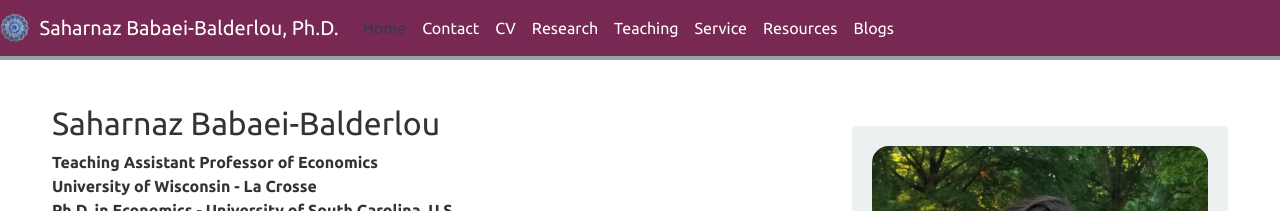
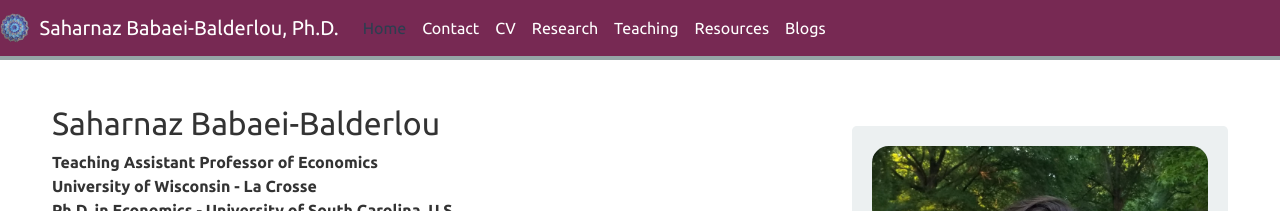
Before and after one commit to saharnazb/saharnazb.github.io, a Jekyll site: the page built from _pages/home.md, in a window 1280 px wide. Shown: the top 211 px of the page. Built offline with Jekyll 4.4.1, drawn with Linux system fonts in a browser that asks for light colours; nearby versions of some CDN libraries; library files that are not in the unit come from our copies; a style sheet for code colours, icons or effects is not loaded.

Commit message:
organize resources

```diff
--- a/_includes/header.html
+++ b/_includes/header.html
@@ -40,21 +40,20 @@
                 <ul class="dropdown-menu">
                     <li><a class="dropdown-item" href="{{ site.url }}{{ site.baseurl }}/teaching/intro-data/">Data Analysis for Business Applications (ECO230)</a></li>
                     <li><a class="dropdown-item" href="{{ site.url }}{{ site.baseurl }}/teaching/intro-macro/">Global Macroeconomics (ECO120)</a></li>
-                    <li><a class="dropdown-item" href="{{ site.url }}{{ site.baseurl }}/teaching/intro-micro/">Principles of Microeconomics (ECON221)</a></li>
-                    <li><a class="dropdown-item" href="{{ site.url }}{{ site.baseurl }}/teaching/intro-econ/">Introduction to Economics (ECON224)</a></li>
                     <li><a class="dropdown-item" href="{{ site.url }}{{ site.baseurl }}/teaching/teaching-experience/">Past Teaching</a></li>
                     <li><a class="dropdown-item" href="{{ site.url }}{{ site.baseurl }}/teaching/makeappt/">Office Hours Appointments</a></li>
-
                 </ul>
             </li>
 
-            <li class="nav-item">
-                <a class="nav-link {% if page.url contains '/service/' %}active{% endif %}" href="{{ site.url }}{{ site.baseurl }}/service/">Service</a>
-            </li>
 
-
-            <li class="nav-item"></li>
-                <a class="nav-link {% if page.url contains '/resources/' %}active{% endif %}" href="{{ site.url }}{{ site.baseurl }}/resources/">Resources</a>
+            <!-- Dropdown for Resources -->
+            <li class="nav-item dropdown">
+                <a class="nav-link" href="{{ site.url }}{{ site.baseurl }}/resources/">Resources</a>
+                <ul class="dropdown-menu">
+                    <li><a class="dropdown-item" href="{{ site.url }}{{ site.baseurl }}/resources/apps-forms/">My Apps and Forms</a></li>
+                    <li><a class="dropdown-item" href="{{ site.url }}{{ site.baseurl }}/resources/links/">Helpful Links</a></li>
+                    <li><a class="dropdown-item" href="{{ site.url }}{{ site.baseurl }}/resources/books/">Suggested Books</a></li>
+                </ul>
             </li>
 
             <li class="nav-item"></li>
```
